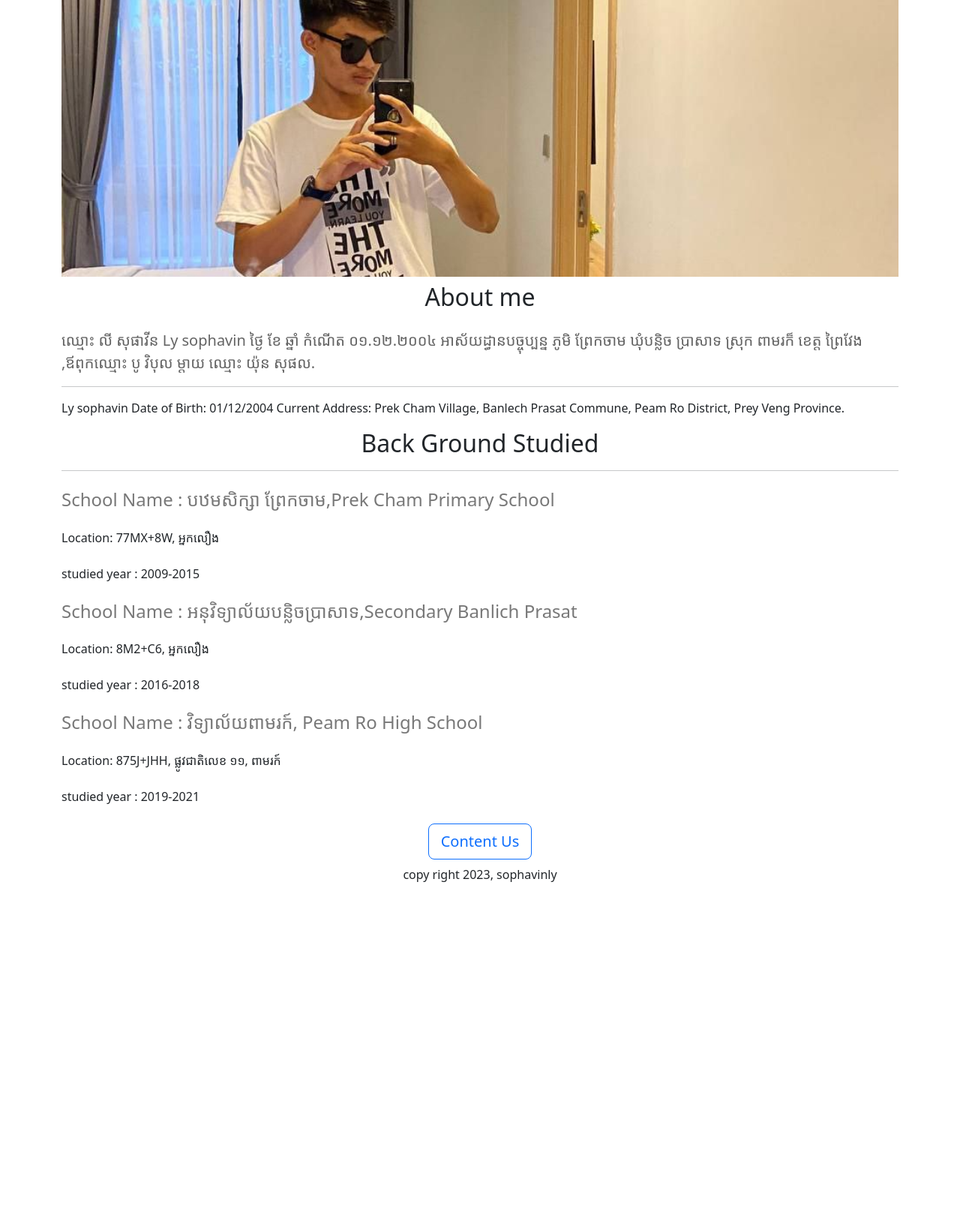
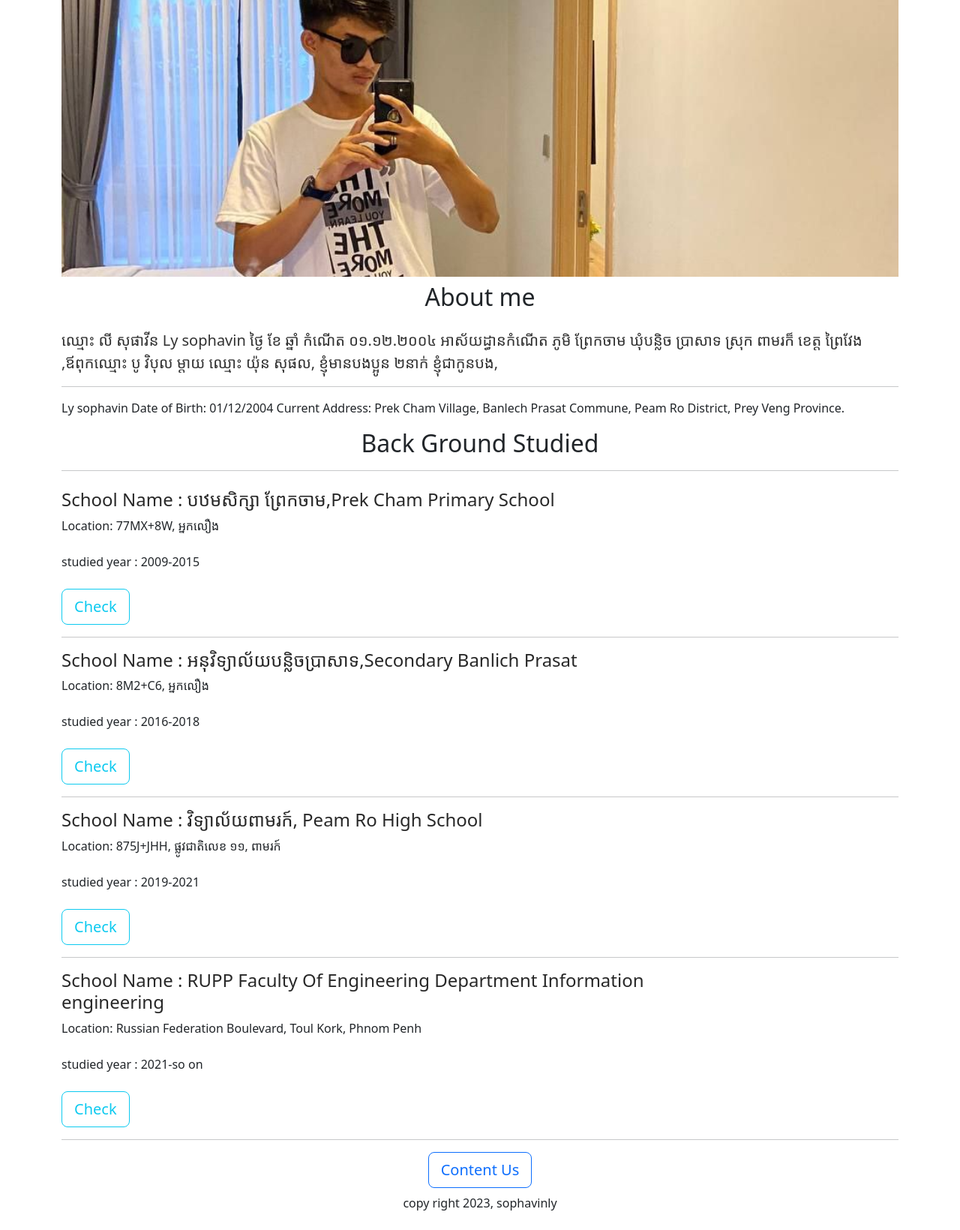
Before and after one commit to lysophavin18/mywepsite, a Flask app: page / in a window 1280 px wide. Shown: the part 81-1721 px from the top of the page at 75% size. Before the commit the page ends 1257 px from the top, so only its background shows below. Run offline with Flask 2, Linux system fonts and the light colour scheme.

Commit message:
my wepsite

```diff
--- a/app.py
+++ b/app.py
@@ -19,6 +19,12 @@ COURSES = [{
     'Location':
     "875J+JHH, ផ្លូវជាតិលេខ ១១, ពាមរក៍",
     'Year': '2019-2021'
+},
+          {
+    'id': 4,
+    'name school': "RUPP  Faculty Of Engineering Department Information engineering ",
+    'Location': "Russian Federation Boulevard, Toul Kork, Phnom Penh",
+    'Year': '2021-so on'
 }]
 
 
--- a/templates/home.html
+++ b/templates/home.html
@@ -27,9 +27,9 @@
     <h2 class="text-center mt-2 mb-4">
       About me
     </h2>
-    <p class="lead" style="color: rgb(100,100,100);">
-      ឈ្មោះ លី សុផាវីន Ly sophavin ថ្ងៃ ខែ ឆ្នាំ កំណេីត ០១.១២.២០០៤ អាស័យដ្ធានបច្ចុប្បន្ន ភូមិ ព្រែកចាម ឃុំបន្លិច ប្រាសាទ
-      ស្រុក ពាមរក៏ ខេត្ត ព្រៃវែង ,ឪពុកឈ្មោះ បូ វិបុល ម្ដាយ ឈ្មោះ យ៉ុន សុផល.
+    <p class="lead" style="color: rgb(50,50,50);">
+      ឈ្មោះ លី សុផាវីន Ly sophavin ថ្ងៃ ខែ ឆ្នាំ កំណេីត ០១.១២.២០០៤ អាស័យដ្ធានកំណេីត ភូមិ ព្រែកចាម ឃុំបន្លិច ប្រាសាទ
+      ស្រុក ពាមរក៏ ខេត្ត ព្រៃវែង ,ឪពុកឈ្មោះ បូ វិបុល ម្ដាយ ឈ្មោះ យ៉ុន សុផល,  ខ្ញុំមានបងប្អូន ២នាក់ ខ្ញុំជាកូនបង,
         <hr>
          Ly sophavin Date of Birth: 01/12/2004 Current Address: Prek Cham Village, Banlech Prasat Commune, Peam Ro District, Prey Veng Province.
     </p>
@@ -41,7 +41,9 @@
     <div>
       {% for course in courses %}
       <div style="margin-bottom:17px">
-        <h4 class="mt-2 mb-4 " style="color:rgb(120,120,120)">
+
+          <div class="col-9">
+        <h4  class= "border-botton" class="mt-2 mb-4 " style="color:rgb(40,40,40)">
           School Name : {{course['name school']}}
 
         </h4>
@@ -50,9 +52,13 @@
         </div>
 
         <div class="mt-2 mb-4 ">
+
           studied year : {{course['Year']}}
         </div>
       </div>
+          </div>
+        <button  type="button" class="btn btn-outline-info btn-lg" class="mt-2 mb-4">Check</button>
+          <hr>
 
       {% endfor %}
 
```
Also changed, not shown: templates/School.html (added, +19 -0 lines).
